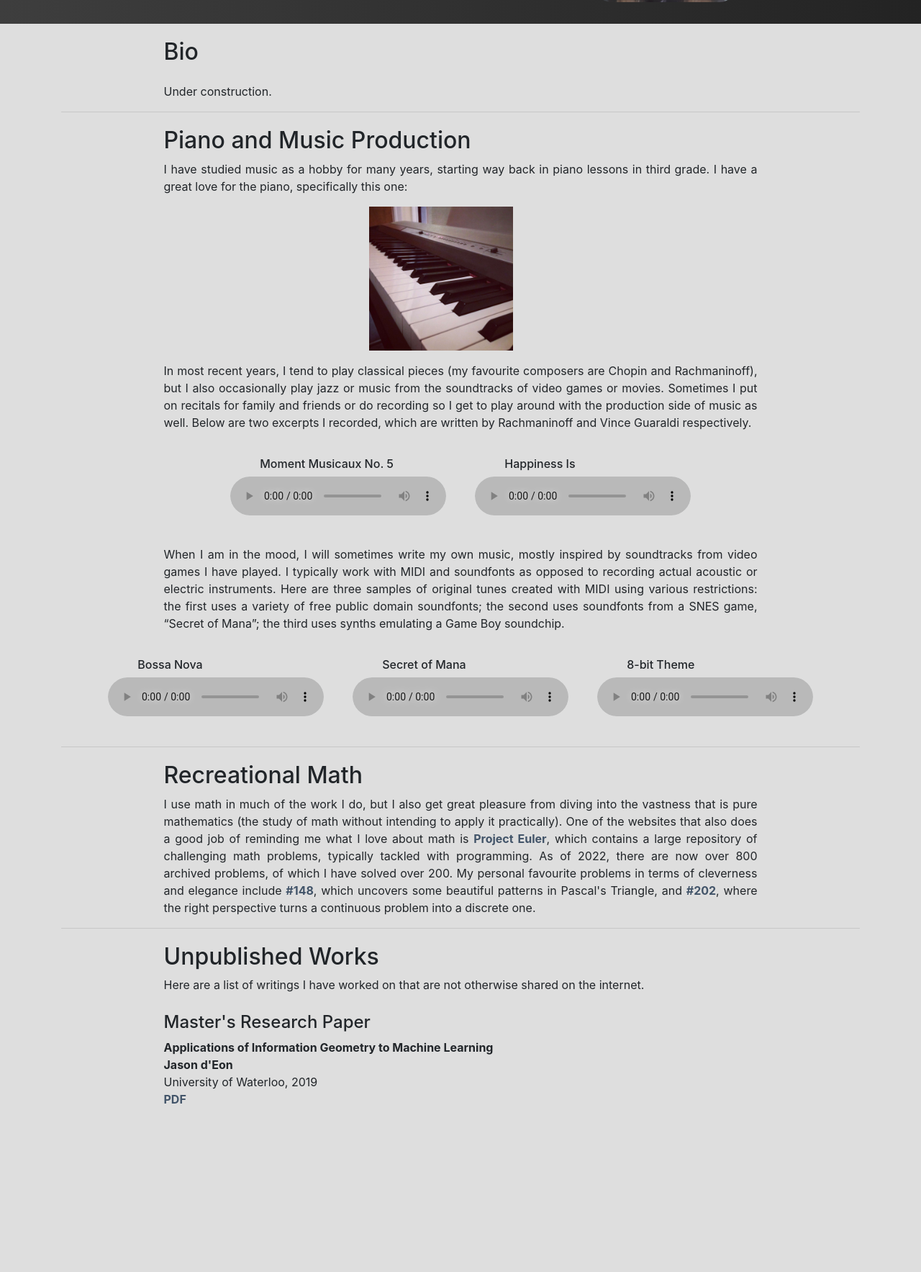
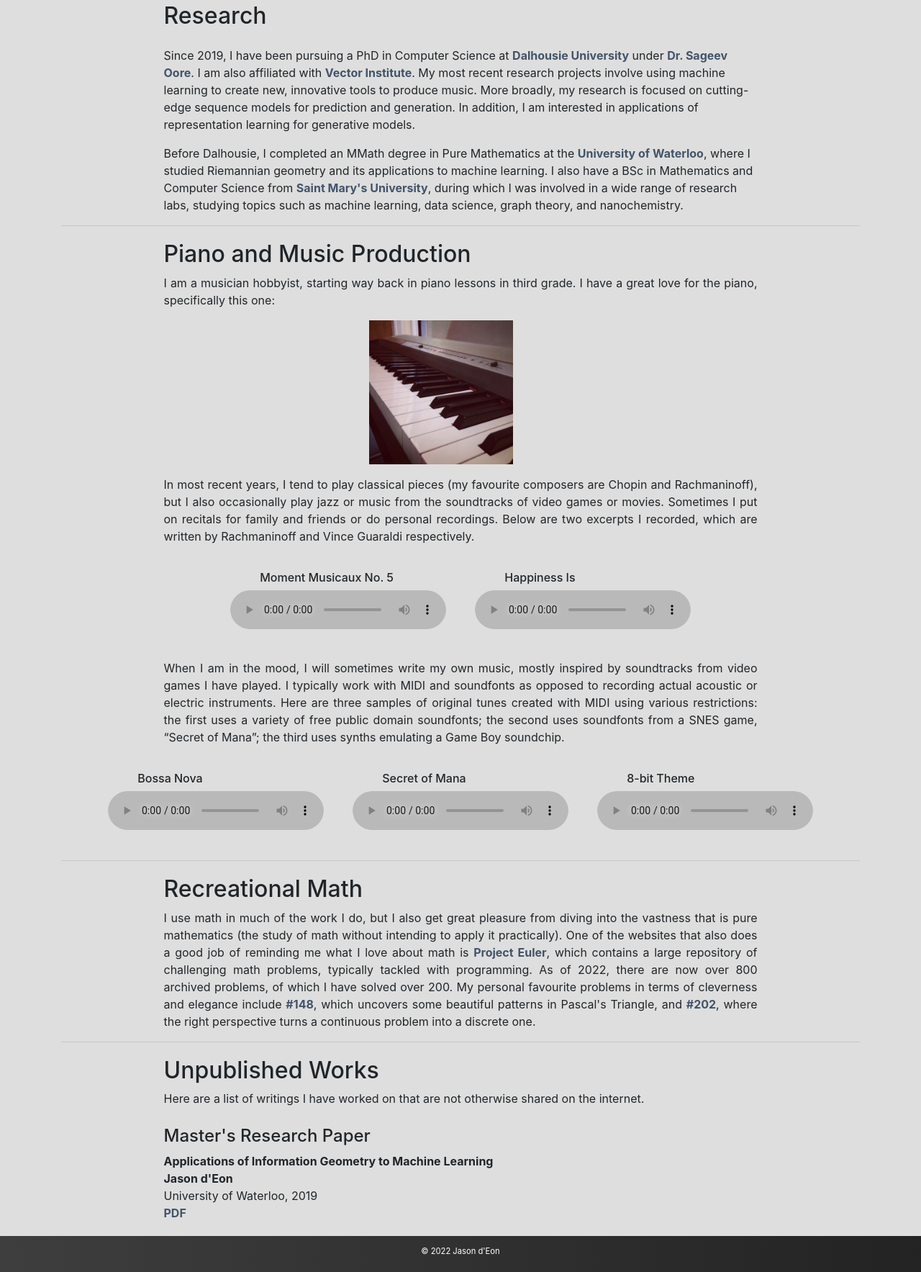
Before and after one commit to jasondeon/jasondeon.github.io, a plain HTML site: page index.html in a window 1280 px wide. Shown: the part 247-2014 px from the top of the page at 72% size. Before the commit the page ends 1806 px from the top, so only its background shows below. Drawn offline with nearby package versions, Linux system fonts and the light colour scheme.

```diff
--- a/index.html
+++ b/index.html
@@ -2,47 +2,40 @@
 <html lang="en">
 <head>
   <title>Jason d'Eon</title>
-        <!-- Global site tag (gtag.js) - Google Analytics -->
-    <script async src="https://www.googletagmanager.com/gtag/js?id=UA-134675223-1"></script>
-    <script>
-        window.dataLayer = window.dataLayer || [];
-        function gtag(){dataLayer.push(arguments);}
-        gtag('js', new Date());
-
-        gtag('config', 'UA-134675223-1');
-    </script>
   <meta name="viewport" content="width=device-width, initial-scale=1, shrink-to-fit=no">
   <link rel="stylesheet" href="https://stackpath.bootstrapcdn.com/bootstrap/4.2.1/css/bootstrap.min.css" integrity="sha384-GJzZqFGwb1QTTN6wy59ffF1BuGJpLSa9DkKMp0DgiMDm4iYMj70gZWKYbI706tWS" crossorigin="anonymous">
   <link rel="stylesheet" href="main.css">
 </head>
 <body style="background-color: #DEDEDE;">
-    <!-- Title -->
   <div class="container-fluid text-center header-block">
     <div class="container">
       <div class="row justify-content-md-center">
         <div class="col-md-6" align="center">
           <div class="container">
+
             <div class="row col">
               <div class="col header-title">
                 <h1><a href="./index.html">Jason d'Eon</a></h1>
               </div>
             </div>
+
             <div class="row justify-content-md-center">
               <div class="col header-links">
                 <h5>
-                                    <a href="./files/Curriculum_Vitae.pdf"><u>CV</u></a> &nbsp &middot &nbsp
-                                    <a href="https://www.linkedin.com/in/jason-deon/"><u>LinkedIn</u></a> &nbsp &middot &nbsp
-                                    <a href="https://scholar.google.ca/citations?user=8RHMO7MAAAAJ&hl=en"><u>Google Scholar</u></a> &nbsp &middot &nbsp
-                                    <a href="https://www.youtube.com/channel/UC5ncSqVBpCWa-xV8jKbt7ww"><u>YouTube</u></a>
+                  <a href="./files/Curriculum_Vitae.pdf" target="_blank"><u>CV</u></a> &nbsp &middot &nbsp
+                  <a href="https://www.linkedin.com/in/jason-deon/" target="_blank"><u>LinkedIn</u></a> &nbsp &middot &nbsp
+                  <a href="https://scholar.google.ca/citations?user=8RHMO7MAAAAJ&hl=en" target="_blank"><u>Google Scholar</u></a> &nbsp &middot &nbsp
+                  <a href="https://www.youtube.com/channel/UC5ncSqVBpCWa-xV8jKbt7ww" target="_blank"><u>YouTube</u></a>
                 </h5>
-
               </div>
             </div>
+
             <div class="row col-sm text-center header-email">
               <div class="col">
                 jason.n.deon [at] gmail.com
               </div>
             </div>
+
           </div>
         </div>
         <div class="col-md-3">
@@ -55,12 +48,25 @@
   <div class="container">
     <div class="row justify-content-md-center paragraph">
       <div class="col col-md-9">
-                <h2>Bio</h2>
+        <h2>Research</h2>
       </div>
     </div>
     <div class="row justify-content-md-center paragraph">
       <div class="col col-md-9">
-                Under construction.
+        Since 2019, I have been pursuing a PhD in Computer Science at <a href="https://www.dal.ca/" target="_blank">Dalhousie University</a>
+        under <a href="https://vectorinstitute.ai/team/sageev-oore/" target="_blank">Dr. Sageev Oore</a>.
+        I am also affiliated with <a href="https://vectorinstitute.ai/" target="_blank">Vector Institute</a>.
+        My most recent research projects involve using machine learning to create new, innovative tools to produce music.
+        More broadly, my research is focused on cutting-edge sequence models for prediction and generation.
+        In addition, I am interested in applications of representation learning for generative models.
+      </div>
+    </div>
+    <div class="row justify-content-md-center paragraph">
+      <div class="col col-md-9">
+        Before Dalhousie, I completed an MMath degree in Pure Mathematics at the <a href="https://uwaterloo.ca/", target="_blank">University of Waterloo</a>,
+        where I studied Riemannian geometry and its applications to machine learning.
+        I also have a BSc in Mathematics and Computer Science from <a href="https://www.smu.ca/" target="_blank">Saint Mary's University</a>,
+        during which I was involved in a wide range of research labs, studying topics such as machine learning, data science, graph theory, and nanochemistry.
       </div>
     </div>
 
@@ -70,13 +76,15 @@
   </div>
 
   <div class="container body-text">
-        <div class="row justify-content-md-center"><div class="col col-md-9">
+    <div class="row justify-content-md-center">
+      <div class="col col-md-9">
         <h2>Piano and Music Production</h2>
-        </div></div>
+      </div>
+    </div>
 
     <div class="row justify-content-md-center paragraph">
       <div class="col col-md-9">
-                I have studied music as a hobby for many years, starting way back in piano lessons in third grade.
+        I am a musician hobbyist, starting way back in piano lessons in third grade.
         I have a great love for the piano, specifically this one:
       </div>
     </div>
@@ -91,16 +99,18 @@
       <div class="col col-md-9">
         In most recent years, I tend to play classical pieces (my favourite composers are Chopin and Rachmaninoff),
         but I also occasionally play jazz or music from the soundtracks of video games or movies.
-                Sometimes I put on recitals for family and friends or do recording so I get to play around with the production side of music as well.
+        Sometimes I put on recitals for family and friends or do personal recordings.
         Below are two excerpts I recorded, which are written by Rachmaninoff and Vince Guaraldi respectively.
       </div>
     </div>
 
     <div class="row justify-content-md-center paragraph">
       <div class="audio" style="display: inline-block">
-                <div class="row justify-content-md-center reference-header"><div class="col col-md-9">
+        <div class="row justify-content-md-center reference-header">
+          <div class="col col-md-9">
             <h6>Moment Musicaux No. 5</h6>
-                </div></div>
+          </div>
+        </div>
         <audio controls>
           <source src="files/rach.wav" type="audio/x-wav">
           Your browser does not support the audio element.
@@ -108,9 +118,11 @@
       </div>
 
       <div class="audio" style="display: inline-block">
-                <div class="row justify-content-md-center reference-header"><div class="col col-md-9">
+        <div class="row justify-content-md-center reference-header">
+          <div class="col col-md-9">
             <h6>Happiness Is</h6>
-                </div></div>
+          </div>
+        </div>
         <audio controls>
           <source src="files/Happiness Is.mp3" type="audio/mpeg">
           Your browser does not support the audio element.
@@ -131,9 +143,11 @@
 
     <div class="row justify-content-md-center paragraph">
       <div class="audio" style="display: inline-block">
-                <div class="row justify-content-md-center reference-header"><div class="col col-md-9">
+        <div class="row justify-content-md-center reference-header">
+          <div class="col col-md-9">
             <h6>Bossa Nova</h6>
-                </div></div>
+          </div>
+        </div>
         <audio controls>
           <source src="files/Chill.mp3" type="audio/mpeg">
           Your browser does not support the audio element.
@@ -141,9 +155,11 @@
       </div>
 
       <div class="audio" style="display: inline-block">
-                <div class="row justify-content-md-center reference-header"><div class="col col-md-9">
+        <div class="row justify-content-md-center reference-header">
+          <div class="col col-md-9">
             <h6>Secret of Mana</h6>
-                </div></div>
+          </div>
+        </div>
         <audio controls>
           <source src="files/SOM on the raft.wav" type="audio/x-wav">
           Your browser does not support the audio element.
@@ -151,9 +167,11 @@
       </div>
 
       <div class="audio" style="display: inline-block">
-                <div class="row justify-content-md-center reference-header"><div class="col col-md-9">
+        <div class="row justify-content-md-center reference-header">
+          <div class="col col-md-9">
             <h6>8-bit Theme</h6>
-                </div></div>
+          </div>
+        </div>
         <audio controls>
           <source src="files/overworld8bit.mp3" type="audio/mpeg">
           Your browser does not support the audio element.
@@ -167,9 +185,11 @@
   </div>
 
   <div class="container body-text">
-        <div class="row justify-content-md-center"><div class="col col-md-9">
+    <div class="row justify-content-md-center">
+      <div class="col col-md-9">
         <h2>Recreational Math</h2>
-        </div></div>
+      </div>
+    </div>
 
     <div class="row justify-content-md-center paragraph">
       <div class="col col-md-9">
@@ -189,9 +209,11 @@
   </div>
 
   <div class="container body-text">
-        <div class="row justify-content-md-center"><div class="col col-md-9">
+    <div class="row justify-content-md-center">
+      <div class="col col-md-9">
         <h2>Unpublished Works</h2>
-        </div></div>
+      </div>
+    </div>
 
     <div class="row justify-content-md-center paragraph">
       <div class="col col-md-9">
@@ -199,16 +221,24 @@
       </div>
     </div>
 
-        <div class="row justify-content-md-center reference-header"><div class="col col-md-9">
+    <div class="row justify-content-md-center reference-header">
+      <div class="col col-md-9">
         <h4>Master's Research Paper</h4>
-        </div></div>
+      </div>
+    </div>
 
-        <div class="row justify-content-md-center reference"><div class="col col-md-9">
+    <div class="row justify-content-md-center reference">
+      <div class="col col-md-9">
         <b>Applications of Information Geometry to Machine Learning</b> <br/>
         <b>Jason d'Eon</b> <br/>
         University of Waterloo, 2019 <br/>
         <a href="./files/masters_project.pdf">PDF</a>
-        </div></div>
       </div>
+    </div>
+  </div>
+
+  <footer>
+    <p class="copyright">&copy; 2022 Jason d'Eon</p>
+  </footer>
 </body>
 </html>
--- a/main.css
+++ b/main.css
@@ -1,12 +1,9 @@
 .header-block {
-    background: #3E3E3E;
     background: linear-gradient(90deg, #3E3E3E 0%, #232323 100%);
     color: #ffffff;
-
     margin-top: 20px;
     margin-bottom: 20px;
-    padding: 30px;
-    /*min-height: 120px;*/
+    padding: 5px;
 }
 
 .header-block a {
@@ -16,11 +13,9 @@
 
 .header-title {
     margin-top: 20px;
-    /*padding: 20px;    */
 }
 
 .header-links {
-    /*text-align: center;*/
     margin-top: 20px;
     margin-bottom: 20px;
 }
@@ -31,7 +26,7 @@
 
 .headshot {
     width: 200px;
-    border-radius: 25px;
+    border-radius: 10px;
 }
 
 .pix {
@@ -75,3 +70,20 @@ audio::-webkit-media-controls-play-button,
     color: #425469;
     font-weight: bold;
 }
+
+footer {
+    position: relative;
+    height: 50px;
+    width: 100%;
+    background: linear-gradient(90deg, #3E3E3E 0%, #232323 100%);
+}
+
+p.copyright {
+    position: absolute;
+    width: 100%;
+    color: #fff;
+    line-height: 25px;
+    font-size: 0.7em;
+    text-align: center;
+    bottom:0;
+}
```
Lines whose indentation alone changed are shown as unchanged.
